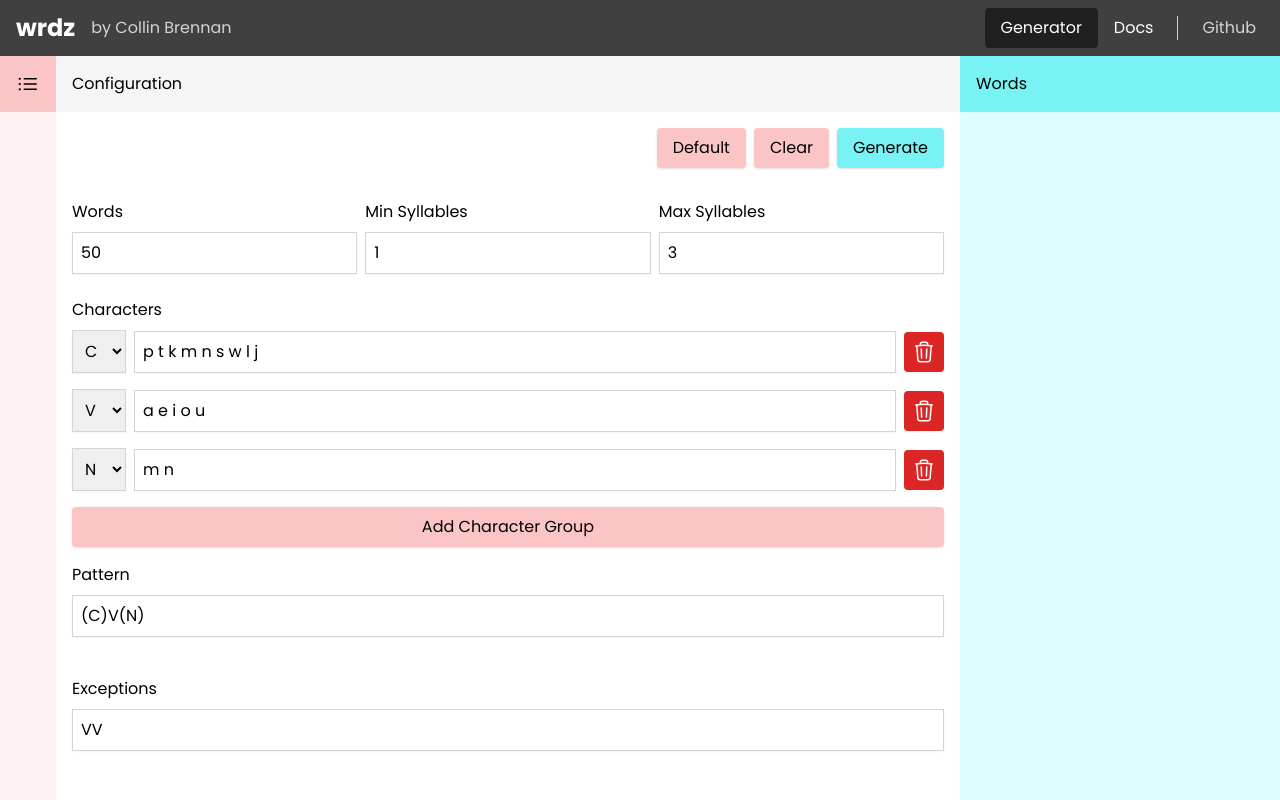
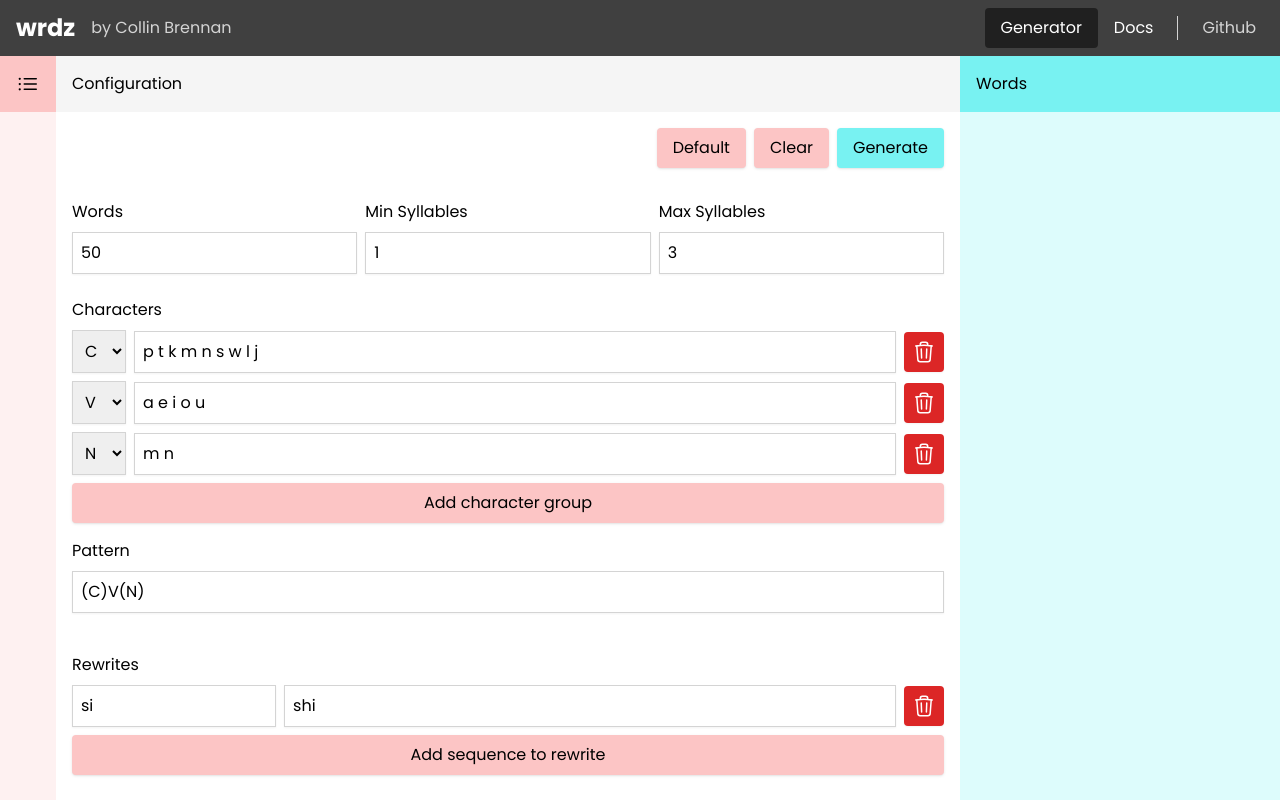
Before and after one commit to CollinBrennan/word-generator, a React (Vite) app: page / in a window 1280 px wide. Built offline with nearby package versions, Linux system fonts and the light colour scheme.

Commit message:
Added rewrite input

```diff
--- a/src/components/Form.tsx
+++ b/src/components/Form.tsx
@@ -4,10 +4,12 @@ import { yupResolver } from '@hookform/resolvers/yup'
 import * as yup from 'yup'
 import IPAMenu from './IPAMenu'
 import { useState } from 'react'
+import InputRewriteGroup from './InputRewriteGroup'
 
 export type Inputs = {
   charGroups: { label: string; characters: string }[]
   pattern: string
+  rewrites: { sequence: string; replacements: string }[]
   exceptions: string
   numWords: number
   syllablesMin: number
@@ -27,6 +29,7 @@ type FormProps = {
 const clearedFormValues: Inputs = {
   charGroups: [{ label: 'A', characters: '' }],
   pattern: '',
+  rewrites: [{ sequence: '', replacements: '' }],
   exceptions: '',
   numWords: 50,
   syllablesMin: 1,
@@ -40,6 +43,7 @@ const defaultFormValues: Inputs = {
     { label: 'N', characters: 'm n' },
   ],
   pattern: '(C)V(N)',
+  rewrites: [{ sequence: 'si', replacements: 'shi' }],
   exceptions: 'VV',
   numWords: 50,
   syllablesMin: 1,
@@ -68,6 +72,23 @@ function Form({ onSubmit }: FormProps) {
       .trim()
       .label('Pattern')
       .required('Pattern cannot be empty'),
+    rewrites: yup
+      .array()
+      .of(
+        yup.object().shape({
+          sequence: yup
+            .string()
+            .trim()
+            .label('Sequence cannot be empty')
+            .required('Sequence cannot be empty'),
+          replacements: yup
+            .string()
+            .trim()
+            .label('Replacement sequence')
+            .required('Replacement sequence cannot be empty'),
+        })
+      )
+      .required(),
     exceptions: yup.string().trim().ensure(),
     numWords: yup
       .number()
@@ -101,8 +122,21 @@ function Form({ onSubmit }: FormProps) {
 
   const { errors } = formState
 
-  const { fields, append, remove } = useFieldArray({
+  const {
+    fields: charGroupFields,
+    append: charGroupAppend,
+    remove: charGroupRemove,
+  } = useFieldArray({
     name: 'charGroups',
+    control,
+  })
+
+  const {
+    fields: rewriteFields,
+    append: rewriteAppend,
+    remove: rewriteRemove,
+  } = useFieldArray({
+    name: 'rewrites',
     control,
   })
 
@@ -174,7 +208,7 @@ function Form({ onSubmit }: FormProps) {
 
             <div className="flex flex-col gap-2 pb-4">
               <label>Characters</label>
-              {fields.map((field, index) => (
+              {charGroupFields.map((field, index) => (
                 <div className="flex flex-col gap-2" key={field.id}>
                   <InputCharGroup
                     handleClick={() =>
@@ -184,21 +218,23 @@ function Form({ onSubmit }: FormProps) {
                     charactersRegister={register(
                       `charGroups.${index}.characters`
                     )}
-                    remove={() => remove(index)}
-                    showRemoveButton={fields.length > 1}
+                    remove={() => charGroupRemove(index)}
+                    showRemoveButton={charGroupFields.length > 1}
                   />
-                  <p className="text-sm text-red-500">
-                    {errors.charGroups &&
-                      errors.charGroups[index]?.characters?.message}
-                  </p>
+                  {errors.charGroups &&
+                    errors?.charGroups[index]?.characters?.message && (
+                      <p className="text-sm text-red-500">
+                        {errors.charGroups[index]?.characters?.message}
+                      </p>
+                    )}
                 </div>
               ))}
               <button
                 type="button"
                 className="bg-secondary px-4 py-2 rounded cursor-pointer shadow"
-                onClick={() => append({ label: 'A', characters: '' })}
+                onClick={() => charGroupAppend({ label: 'A', characters: '' })}
               >
-                Add Character Group
+                Add character group
               </button>
             </div>
 
@@ -212,6 +248,46 @@ function Form({ onSubmit }: FormProps) {
                 {...register('pattern')}
               />
               <p className="text-sm text-red-500">{errors.pattern?.message}</p>
+            </div>
+
+            <div className="flex flex-col gap-2 pb-8">
+              <label>Rewrites</label>
+              {rewriteFields.map((field, index) => (
+                <div className="flex flex-col gap-2" key={field.id}>
+                  <InputRewriteGroup
+                    handleClick={() =>
+                      setFocusedField(`charGroups.${index}.characters`)
+                    }
+                    sequenceRegister={register(`rewrites.${index}.sequence`)}
+                    replacementsRegister={register(
+                      `rewrites.${index}.replacements`
+                    )}
+                    remove={() => rewriteRemove(index)}
+                    showRemoveButton={charGroupFields.length > 1}
+                  />
+                  {errors.rewrites &&
+                    errors?.rewrites[index]?.sequence?.message && (
+                      <p className="text-sm text-red-500">
+                        {errors.rewrites[index]?.sequence?.message}
+                      </p>
+                    )}
+                  {errors.rewrites &&
+                    errors?.rewrites[index]?.replacements?.message && (
+                      <p className="text-sm text-red-500">
+                        {errors.rewrites[index]?.replacements?.message}
+                      </p>
+                    )}
+                </div>
+              ))}
+              <button
+                type="button"
+                className="bg-secondary px-4 py-2 rounded cursor-pointer shadow"
+                onClick={() =>
+                  rewriteAppend({ sequence: '', replacements: '' })
+                }
+              >
+                Add sequence to rewrite
+              </button>
             </div>
 
             <div className="flex flex-col gap-2 pb-8">
--- /dev/null
+++ b/src/components/InputRewriteGroup.tsx
@@ -0,0 +1,51 @@
+import { UseFieldArrayRemove, UseFormRegisterReturn } from 'react-hook-form'
+import { TrashIcon } from '@heroicons/react/24/outline'
+
+type InputRewriteGroupProps = {
+  sequenceRegister: UseFormRegisterReturn<`rewrites.${number}.sequence`>
+  replacementsRegister: UseFormRegisterReturn<`rewrites.${number}.replacements`>
+  remove: UseFieldArrayRemove
+  showRemoveButton: boolean
+  handleClick: () => void
+}
+
+function InputCharGroup({
+  sequenceRegister,
+  replacementsRegister,
+  remove,
+  showRemoveButton,
+  handleClick,
+}: InputRewriteGroupProps) {
+  return (
+    <div className="flex flex-row items-center gap-2">
+      <div className="flex gap-2 flex-grow">
+        <input
+          onClick={handleClick}
+          type="text shadow"
+          placeholder="a e i o u ..."
+          className="w-1/4 border border-neutral-300 p-2 flex-grow shadow-sm"
+          {...sequenceRegister}
+        />
+        <input
+          onClick={handleClick}
+          type="text shadow"
+          placeholder="a e i o u ..."
+          className="w-3/4 border border-neutral-300 p-2 flex-grow shadow-sm"
+          {...replacementsRegister}
+        />
+      </div>
+
+      {showRemoveButton && (
+        <button
+          type="button"
+          onClick={() => remove()}
+          className="p-2 bg-red-600 shadow-sm rounded"
+        >
+          <TrashIcon className="w-6 text-background" />
+        </button>
+      )}
+    </div>
+  )
+}
+
+export default InputCharGroup
```
